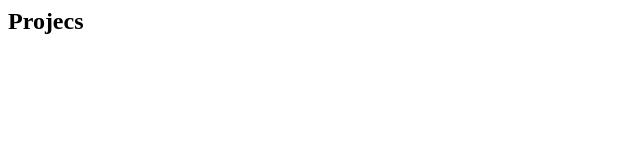
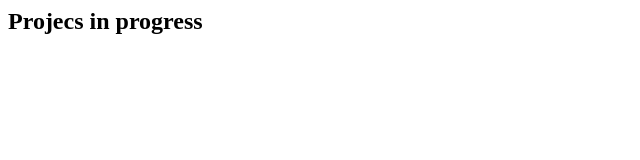
Before and after one commit to cmne-project/cmne, a plain HTML site: page index.html in a window 1280 px wide. Shown: the whole page, without its empty margins (0-640 px from the left). Drawn offline with Linux system fonts and the light colour scheme.

Commit message:
Update index.html

```diff
--- a/index.html
+++ b/index.html
@@ -1 +1 @@
-<h2>Projecs</h2>
+<h2>Projecs in progress</h2>
```
